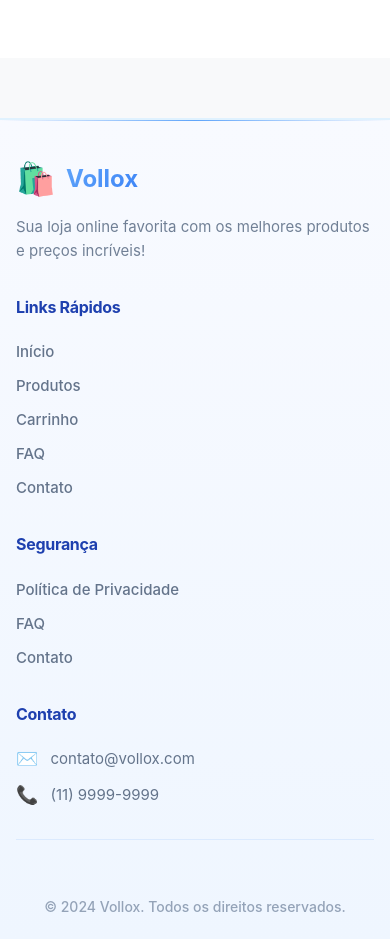
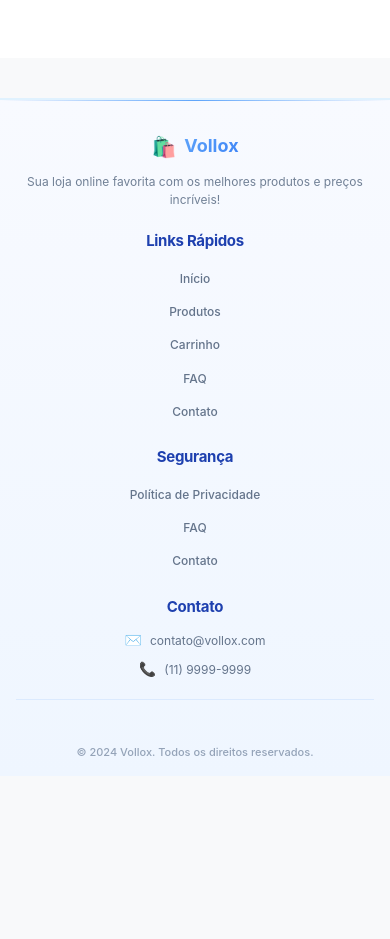
Before and after one commit to Gabrielagomesf/Vollox, a Vue app in the folder frontend/: page / in a window 390 px wide. Shown: the part 2446-3385 px from the top of the page. After the commit the page ends 3222 px from the top, so only its background shows below. Built offline with nearby package versions, Linux system fonts and the light colour scheme; no server answers.

Commit message:
Fix: Melhorar responsividade do rodapé para mobile

```diff
--- a/frontend/src/components/Footer.vue
+++ b/frontend/src/components/Footer.vue
@@ -208,24 +208,66 @@
   font-weight: 500;
 }
 
+@media (max-width: 1200px) {
+  .footer-content {
+    grid-template-columns: 2fr 1fr 1fr;
+    gap: 40px;
+  }
+}
+
 @media (max-width: 968px) {
+  .footer {
+    padding: 50px 0 24px;
+    margin-top: 70px;
+  }
+
   .footer-content {
     grid-template-columns: 1fr 1fr;
     gap: 32px;
+    margin-bottom: 36px;
+    padding-bottom: 36px;
   }
 
   .footer-section:first-child {
     grid-column: 1 / -1;
   }
-}
 
-@media (max-width: 1200px) {
-  .footer-content {
-    grid-template-columns: 2fr 1fr 1fr;
+  .footer-logo-icon {
+    font-size: 28px;
+  }
+
+  .footer-logo-text {
+    font-size: 22px;
+  }
+
+  .footer-description {
+    font-size: 14px;
+    max-width: 100%;
+  }
+
+  .footer-title {
+    font-size: 17px;
+    margin-bottom: 16px;
+  }
+
+  .footer-nav {
+    gap: 10px;
+  }
+
+  .footer-link {
+    font-size: 14px;
+  }
+
+  .footer-contact-item {
+    font-size: 14px;
+  }
+
+  .contact-icon {
+    font-size: 16px;
   }
 }
 
-@media (max-width: 640px) {
+@media (max-width: 768px) {
   .footer {
     padding: 40px 0 20px;
     margin-top: 60px;
@@ -233,25 +275,155 @@
 
   .footer-content {
     grid-template-columns: 1fr;
-    gap: 32px;
-    margin-bottom: 32px;
-    padding-bottom: 32px;
+    gap: 28px;
+    margin-bottom: 28px;
+    padding-bottom: 28px;
+  }
+
+  .footer-section:first-child {
+    grid-column: 1;
+    text-align: center;
+  }
+
+  .footer-logo {
+    justify-content: center;
   }
 
   .footer-description {
-    max-width: 100%;
+    text-align: center;
+    margin: 0 auto;
+  }
+
+  .footer-section {
+    text-align: center;
+  }
+
+  .footer-nav {
+    align-items: center;
+  }
+
+  .footer-contact {
+    align-items: center;
+  }
+
+  .footer-contact-item {
+    justify-content: center;
+  }
+}
+
+@media (max-width: 640px) {
+  .footer {
+    padding: 36px 0 18px;
+    margin-top: 50px;
+  }
+
+  .footer-content {
+    gap: 24px;
+    margin-bottom: 24px;
+    padding-bottom: 24px;
+  }
+
+  .footer-logo-icon {
+    font-size: 24px;
+  }
+
+  .footer-logo-text {
+    font-size: 20px;
+  }
+
+  .footer-description {
+    font-size: 13px;
+    line-height: 1.5;
   }
 
   .footer-title {
     font-size: 16px;
+    margin-bottom: 14px;
   }
 
   .footer-nav {
+    gap: 8px;
+  }
+
+  .footer-link {
+    font-size: 13px;
+    padding: 4px 0;
+  }
+
+  .footer-contact {
     gap: 10px;
   }
 
-  .footer-contact {
-    gap: 12px;
+  .footer-contact-item {
+    font-size: 13px;
+    gap: 10px;
+  }
+
+  .contact-icon {
+    font-size: 16px;
+  }
+
+  .footer-copyright {
+    font-size: 12px;
+    padding-top: 20px;
+  }
+}
+
+@media (max-width: 480px) {
+  .footer {
+    padding: 32px 0 16px;
+    margin-top: 40px;
+  }
+
+  .footer-content {
+    gap: 20px;
+    margin-bottom: 20px;
+    padding-bottom: 20px;
+  }
+
+  .footer-logo {
+    gap: 8px;
+    margin-bottom: 12px;
+  }
+
+  .footer-logo-icon {
+    font-size: 20px;
+  }
+
+  .footer-logo-text {
+    font-size: 18px;
+  }
+
+  .footer-description {
+    font-size: 12px;
+  }
+
+  .footer-title {
+    font-size: 15px;
+    margin-bottom: 12px;
+  }
+
+  .footer-nav {
+    gap: 6px;
+  }
+
+  .footer-link {
+    font-size: 12px;
+  }
+
+  .footer-contact-item {
+    font-size: 12px;
+    gap: 8px;
+  }
+
+  .contact-icon {
+    font-size: 14px;
+  }
+
+  .footer-copyright {
+    font-size: 11px;
+    line-height: 1.5;
+    padding: 0 16px;
   }
 }
 </style>
```
